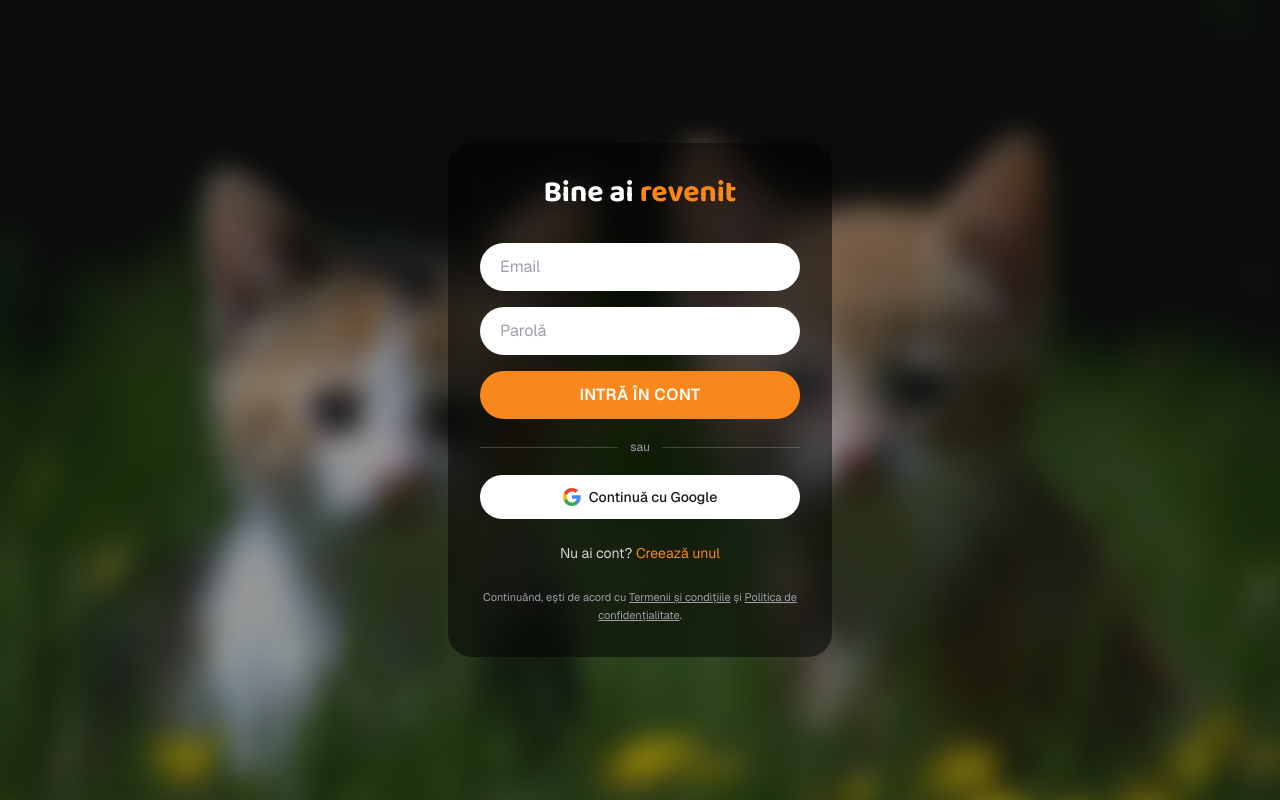
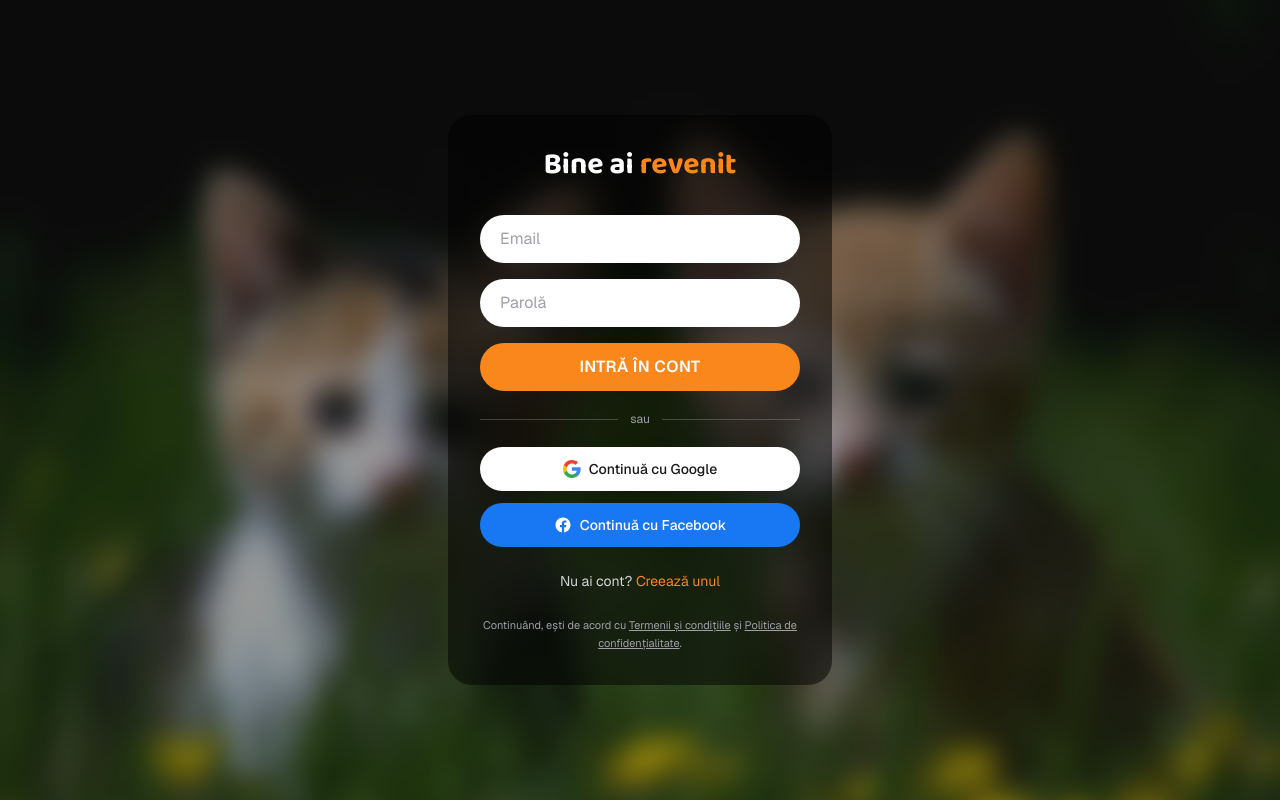
Before and after one commit to true01blood-sudo/pawfectpair, a Next.js app in the folder web/: page /login in a window 1280 px wide. Built offline with nearby package versions, Linux system fonts and the light colour scheme; no server answers.

Commit message:
Add Facebook login button to /login
Co-Authored-By: Claude Sonnet 5 <noreply@anthropic.com>

```diff
--- a/web/src/app/login/page.tsx
+++ b/web/src/app/login/page.tsx
@@ -40,6 +40,13 @@ export default function LoginPage() {
   async function handleGoogle() {
     await supabase.auth.signInWithOAuth({
       provider: "google",
+      options: { redirectTo: `${window.location.origin}/auth/callback` },
+    });
+  }
+
+  async function handleFacebook() {
+    await supabase.auth.signInWithOAuth({
+      provider: "facebook",
       options: { redirectTo: `${window.location.origin}/auth/callback` },
     });
   }
@@ -129,6 +136,17 @@ export default function LoginPage() {
         </button>
 
         <button
+          type="button"
+          onClick={handleFacebook}
+          className="mt-3 flex w-full items-center justify-center gap-2 rounded-full bg-[#1877F2] py-3 text-sm font-medium text-white"
+        >
+          <svg width="18" height="18" viewBox="0 0 24 24" fill="white">
+            <path d="M22 12.06C22 6.5 17.52 2 12 2S2 6.5 2 12.06c0 5 3.66 9.15 8.44 9.94v-7.03H7.9v-2.91h2.54V9.85c0-2.51 1.49-3.9 3.77-3.9 1.09 0 2.24.2 2.24.2v2.46h-1.26c-1.24 0-1.63.77-1.63 1.56v1.89h2.78l-.44 2.91h-2.34V22c4.78-.79 8.44-4.94 8.44-9.94Z" />
+          </svg>
+          Continuă cu Facebook
+        </button>
+
+        <button
           onClick={() => setMode(mode === "signIn" ? "signUp" : "signIn")}
           className="mt-6 w-full text-center text-sm text-zinc-300"
         >
```
